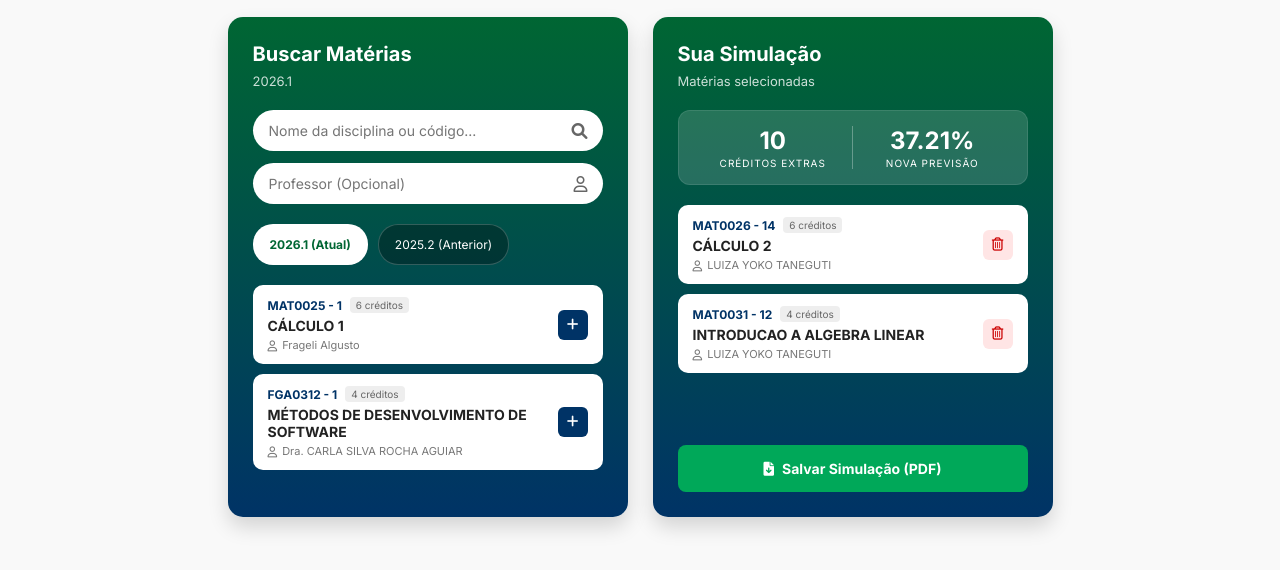
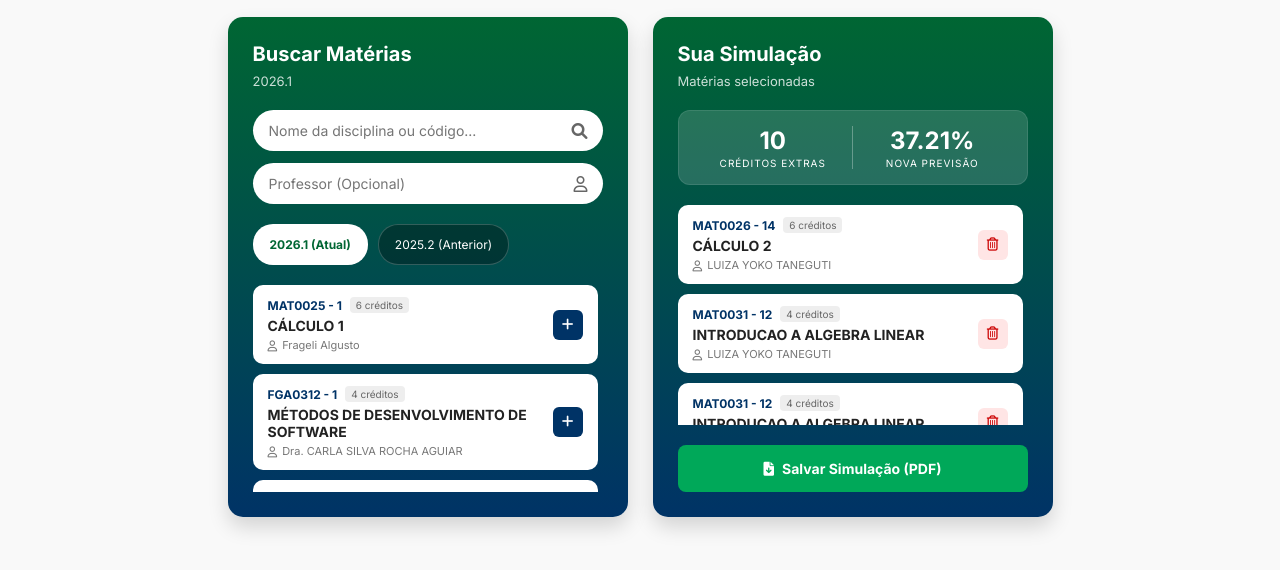
Before and after one commit to GUGOFO/Integralizei_UnB_offline, a plain HTML site: page calculadora/index.html in a window 1280 px wide. Shown: the part 140-710 px from the top of the page. Drawn offline with Linux system fonts and the light colour scheme.

Commit message:
Add lista de materias na calculadora

```diff
--- a/calculadora/index.html
+++ b/calculadora/index.html
@@ -89,6 +89,38 @@
                     </button>
                 </div>
 
+                <div class="materia-item">
+                    <div class="materia-info">
+                        <div class="materia-top">
+                            <span class="codigo">FGA0312 - 1</span>
+                            <span class="creditos-tag">4 créditos</span>
+                        </div>
+                        <h4 class="materia-nome">MÉTODOS DE DESENVOLVIMENTO DE SOFTWARE</h4>
+                        <div class="materia-prof">
+                            <i class="fa-regular fa-user"></i> Dra. CARLA SILVA ROCHA AGUIAR
+                        </div>
+                    </div>
+                    <button class="add-btn">
+                        <i class="fa-solid fa-plus"></i>
+                    </button>
+                </div>
+
+                <div class="materia-item">
+                    <div class="materia-info">
+                        <div class="materia-top">
+                            <span class="codigo">FGA0312 - 1</span>
+                            <span class="creditos-tag">4 créditos</span>
+                        </div>
+                        <h4 class="materia-nome">MÉTODOS DE DESENVOLVIMENTO DE SOFTWARE</h4>
+                        <div class="materia-prof">
+                            <i class="fa-regular fa-user"></i> Dra. CARLA SILVA ROCHA AGUIAR
+                        </div>
+                    </div>
+                    <button class="add-btn">
+                        <i class="fa-solid fa-plus"></i>
+                    </button>
+                </div>
+
             </div>
 
         </section>
@@ -144,6 +176,38 @@
                     </button>
                 </div>
 
+                <div class="materia-item">
+                    <div class="materia-info">
+                        <div class="materia-top">
+                            <span class="codigo">MAT0031 - 12</span>
+                            <span class="creditos-tag">4 créditos</span>
+                        </div>
+                        <h4 class="materia-nome">INTRODUCAO A ALGEBRA LINEAR</h4>
+                        <div class="materia-prof">
+                            <i class="fa-regular fa-user"></i> LUIZA YOKO TANEGUTI
+                        </div>
+                    </div>
+                    <button class="delete-btn">
+                        <i class="fa-regular fa-trash-can"></i>
+                    </button>
+                </div>
+
+                <div class="materia-item">
+                    <div class="materia-info">
+                        <div class="materia-top">
+                            <span class="codigo">MAT0031 - 12</span>
+                            <span class="creditos-tag">4 créditos</span>
+                        </div>
+                        <h4 class="materia-nome">INTRODUCAO A ALGEBRA LINEAR</h4>
+                        <div class="materia-prof">
+                            <i class="fa-regular fa-user"></i> LUIZA YOKO TANEGUTI
+                        </div>
+                    </div>
+                    <button class="delete-btn">
+                        <i class="fa-regular fa-trash-can"></i>
+                    </button>
+                </div>
+
             </div>
 
             <button class="btn-pdf">
--- a/calculadora/style.css
+++ b/calculadora/style.css
@@ -49,7 +49,7 @@ body {
 
 .card-painel {
     width: 400px;
-    min-height: 500px;
+    height: 500px; /* ALTERADO: Altura fixa e maior para forçar o layout */
     background: var(--gradiente-unb);
     border-radius: 15px;
     padding: 25px;
@@ -59,6 +59,36 @@ body {
     display: flex;
     flex-direction: column;
     gap: 20px;
+}
+
+.materia-list {
+    display: flex;
+    flex-direction: column;
+    gap: 10px;
+    flex: 1; /* Ocupa todo o espaço sobrando */
+
+    /* ALTERADO: Isso cria o Scroll */
+    overflow-y: auto;
+    padding-right: 5px; /* Espacinho para a barra de rolagem não colar no card */
+}
+
+/* --- NOVO: Estilização da Barra de Rolagem (Fica mais moderno) --- */
+.materia-list::-webkit-scrollbar {
+    width: 6px;
+}
+
+.materia-list::-webkit-scrollbar-track {
+    background: rgba(255, 255, 255, 0.1);
+    border-radius: 10px;
+}
+
+.materia-list::-webkit-scrollbar-thumb {
+    background: rgba(255, 255, 255, 0.3);
+    border-radius: 10px;
+}
+
+.materia-list::-webkit-scrollbar-thumb:hover {
+    background: rgba(255, 255, 255, 0.5);
 }
 
 .card-header h2 {
```
